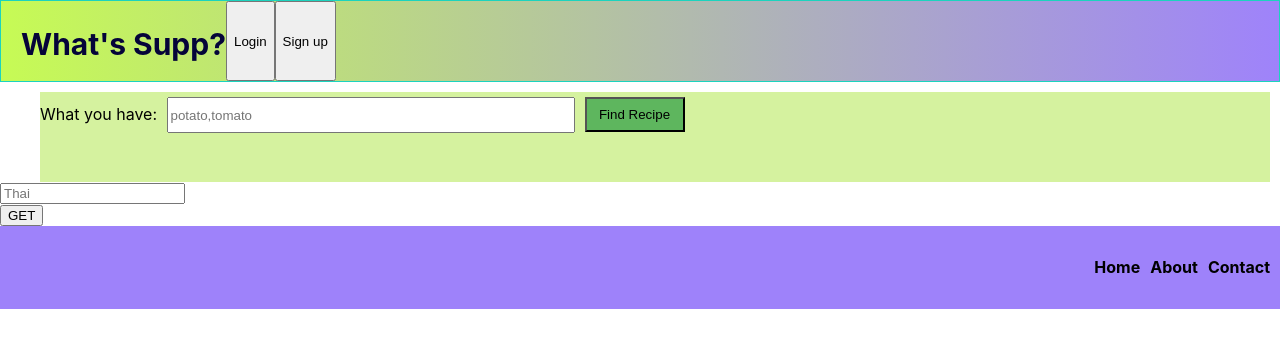
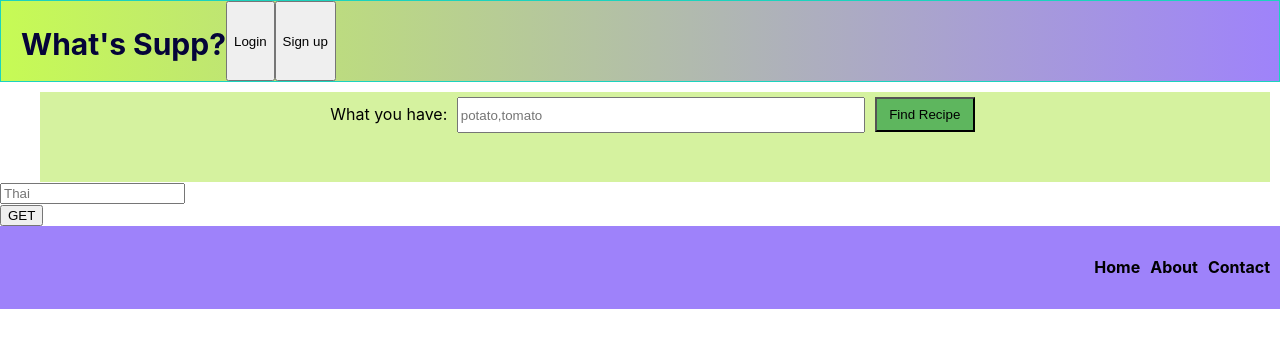
Before and after one commit to prashanthk02/whatssup, a React (Create React App) app in the folder frontend/: page / in a window 1280 px wide. Shown: the top 348 px of the page. Built offline with nearby package versions, Linux system fonts and the light colour scheme.

Commit message:
change search box css

```diff
--- a/frontend/src/styles/search.scss
+++ b/frontend/src/styles/search.scss
@@ -4,9 +4,9 @@
   padding-bottom: 20px;
   height: 70px;
   display: flex;
-  // flex-direction: row;
-  // align-items: left;
-  // justify-content: center;
+  flex-direction: row;
+  align-items: left;
+  justify-content: center;
 }
 
 .search--box > label {
```
